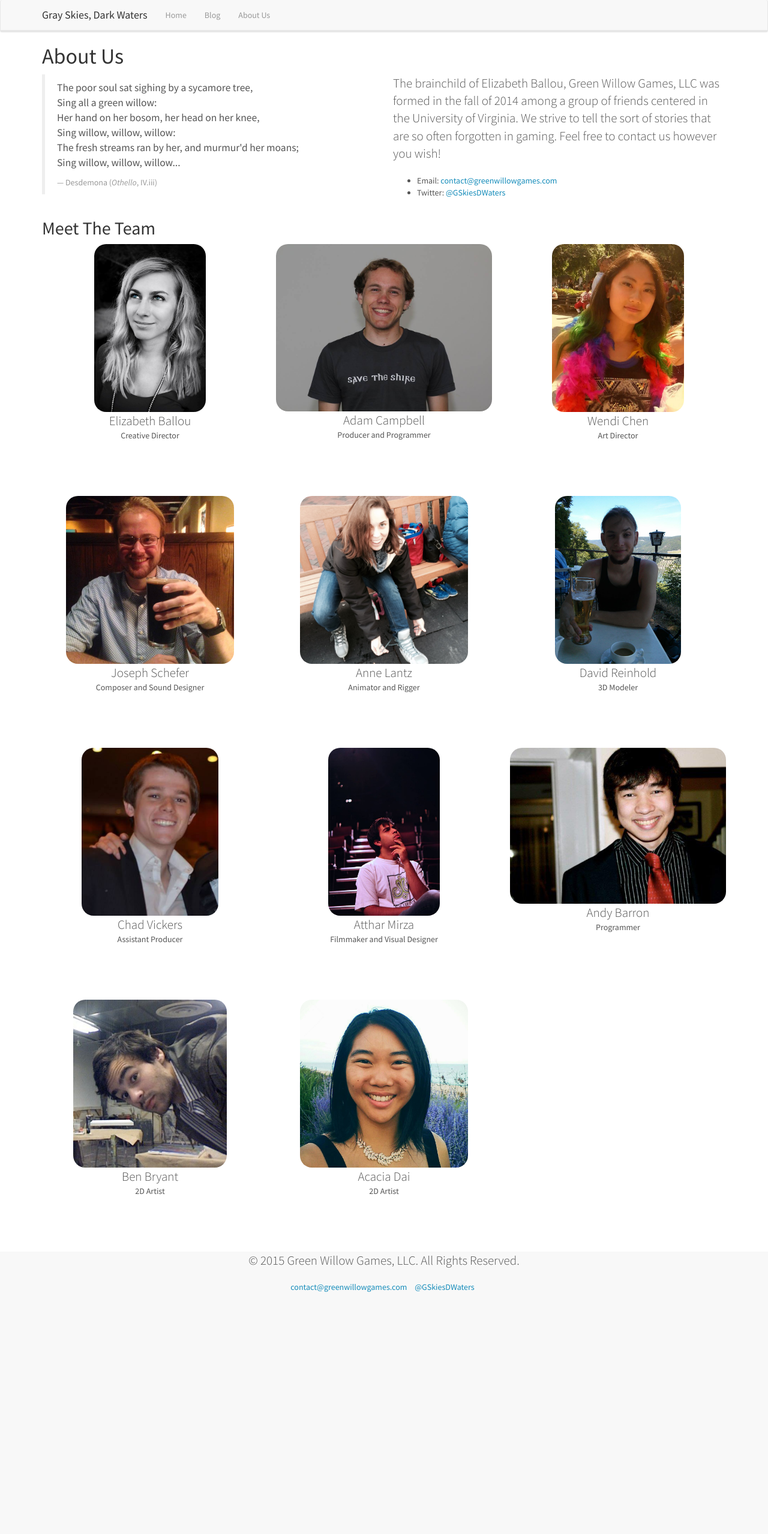
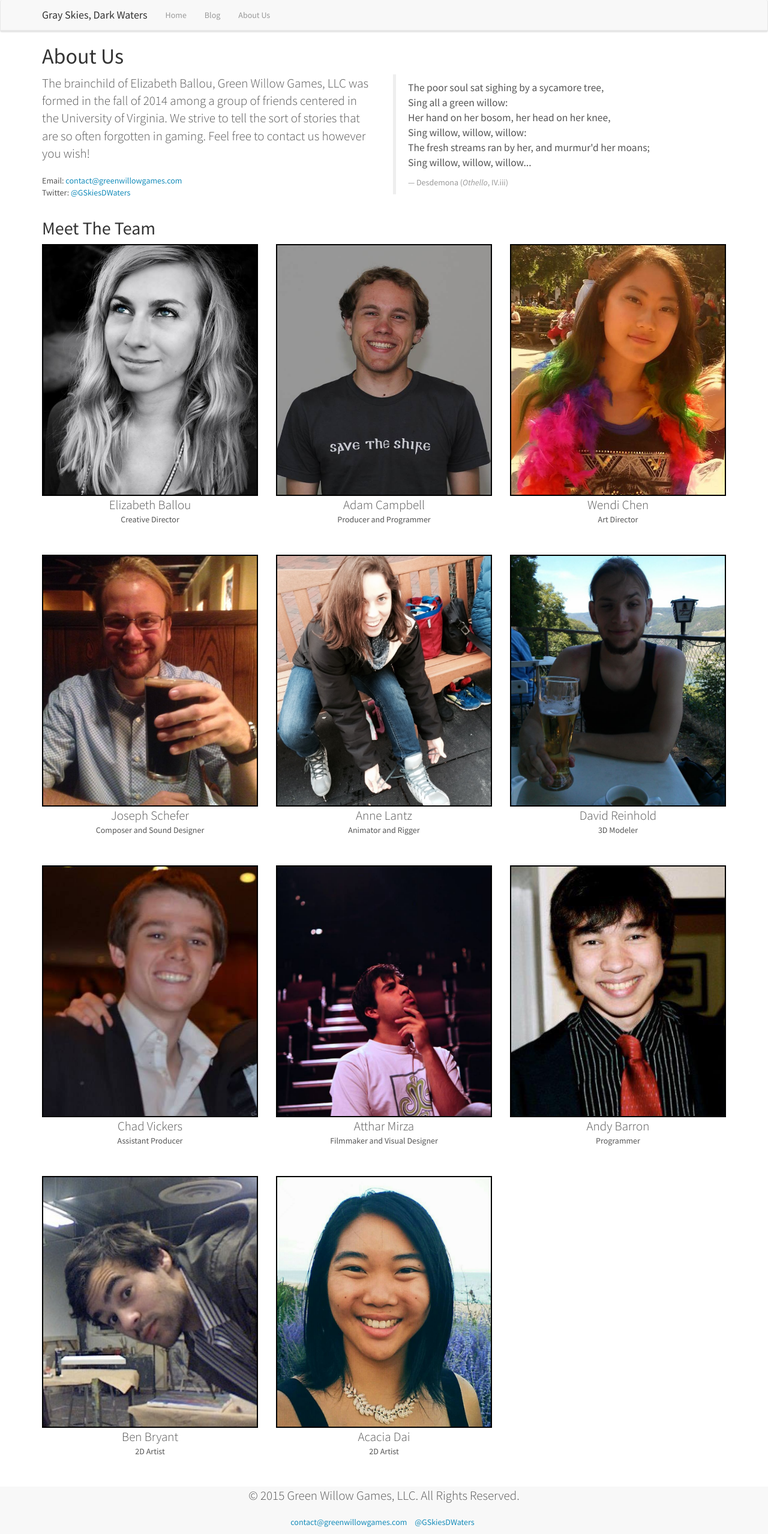
Before and after one commit to TheBeruriahIncident/green-willow-games, a Jekyll site: the page built from about.html, in a window 1280 px wide. Shown: the whole page at 60% size. Built offline with Jekyll 4.4.1, drawn with Linux system fonts in a browser that asks for light colours; before the commit the page ends 2166 px from its top, so only the background shows below that.

Commit message:
Style tweaks

```diff
--- a/_includes/head.html
+++ b/_includes/head.html
@@ -18,7 +18,7 @@
   <link rel="canonical" href="{{ page.url | replace:'index.html','' | prepend: site.baseurl | prepend: site.url }}">
   <link rel="alternate" type="application/rss+xml" title="{{ site.title }}" href="{{ "/feed.xml" | prepend: site.baseurl | prepend: site.url }}" />
 
-  <script src="/js/jquery-1.11.3.min.js"></script>
-  <script src="/js/bootstrap.min.js"></script>
-  <script src="/js/main.js"></script>
+  <script src="{{site.baseurl}}/js/jquery-1.11.3.min.js"></script>
+  <script src="{{site.baseurl}}/js/bootstrap.min.js"></script>
+  <script src="{{site.baseurl}}/js/main.js"></script>
 </head>
--- a/_includes/team-member.html
+++ b/_includes/team-member.html
@@ -1,7 +1,11 @@
 <div class="col-sm-4 text-center team-member">
-  <img class="headshot"
+  <!-- <img class="headshot"
       src="{{site.baseurl}}/img/team/{{include.person.pic}}"/>
-  <br>
+  <br> -->
+  <div
+    class="headshot"
+    style="background-image: url({{site.baseurl}}/img/team/{{include.person.pic}})">
+  </div>
   <span class="lead">{{ include.person.name }}</span><br>
   {{ include.person.title }}
 </div>
--- a/about.html
+++ b/about.html
@@ -4,6 +4,19 @@ title: About Us
 order: 2
 ---
 <div class="row">
+  <div class="col-md-6">
+    <p class="lead">
+      The brainchild of Elizabeth Ballou, Green Willow Games, LLC was formed in the fall of 2014 among a group of friends centered in the University of Virginia. We strive to tell the sort of stories that are so often forgotten in gaming. Feel free to contact us however you wish!
+    </p>
+    <ul class="list-unstyled">
+      <li>Email: <a href="mailto:{{site.email}}">{{site.email}}</a></li>
+      <li>
+        Twitter: <a href="https://twitter.com/{{site.twitter_username}}">
+          @{{site.twitter_username}}
+        </a>
+      </li>
+    </ul>
+  </div>
   <div class="col-md-6">
     <blockquote>
       <p>
@@ -17,19 +30,6 @@ order: 2
       <p><small>Desdemona (<em>Othello</em>, IV.iii)</small></p>
     </blockquote>
   </div>
-  <div class="col-md-6">
-    <p class="lead">
-      The brainchild of Elizabeth Ballou, Green Willow Games, LLC was formed in the fall of 2014 among a group of friends centered in the University of Virginia. We strive to tell the sort of stories that are so often forgotten in gaming. Feel free to contact us however you wish!
-    </p>
-    <ul>
-      <li>Email: <a href="mailto:{{site.email}}">{{site.email}}</a></li>
-      <li>
-        Twitter: <a href="https://twitter.com/{{site.twitter_username}}">
-          @{{site.twitter_username}}
-        </a>
-      </li>
-    </ul>
-  </div>
 </div>
 <h2>Meet The Team</h2>
 <div class="row">
--- a/css/style.css
+++ b/css/style.css
@@ -1,3 +1,6 @@
+---
+---
+
 body {
   background-color: #f8f8f8;
 }
@@ -11,7 +14,7 @@ body {
 }
 
 .banner {
-  background: url("/img/cover.jpg");
+  background: url("{{site.baseurl}}/img/cover.jpg");
   background-size: cover;
   background-position: center right;
   height: 1000px;
@@ -19,11 +22,14 @@ body {
 }
 
 .team-member {
-  min-height: 30em;
+  min-height: 35em;
+  margin-bottom: 2em;
 }
 
 .headshot {
-  max-width: 100%;
-  max-height: 20em;
-  border-radius: 20px;
+  height: 30em;
+  background-size: cover;
+  background-position: center center;
+  /*border-radius: 50%;*/
+  border: 2px solid black;
 }
--- a/index.html
+++ b/index.html
@@ -24,7 +24,7 @@ order: 0
       </ul>
     </div>
     <div class="col-sm-4 col-sm-pull-8">
-      <img class="pull-left img-responsive" src="/img/violet.jpg"/>
+      <img class="pull-left img-responsive" src="{{site.baseurl}}/img/violet.jpg"/>
     </div>
   </div>
 
```
Also changed, not shown: img/team/andy.jpg.
